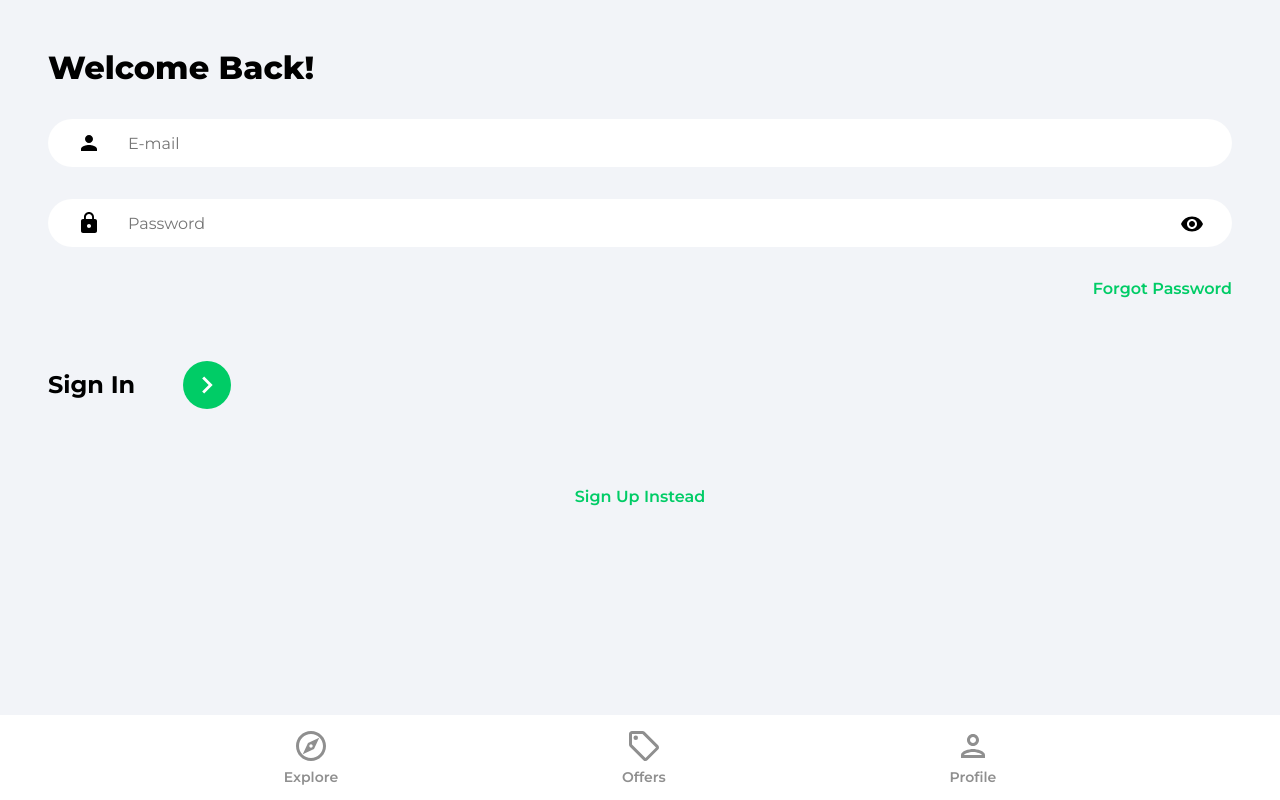
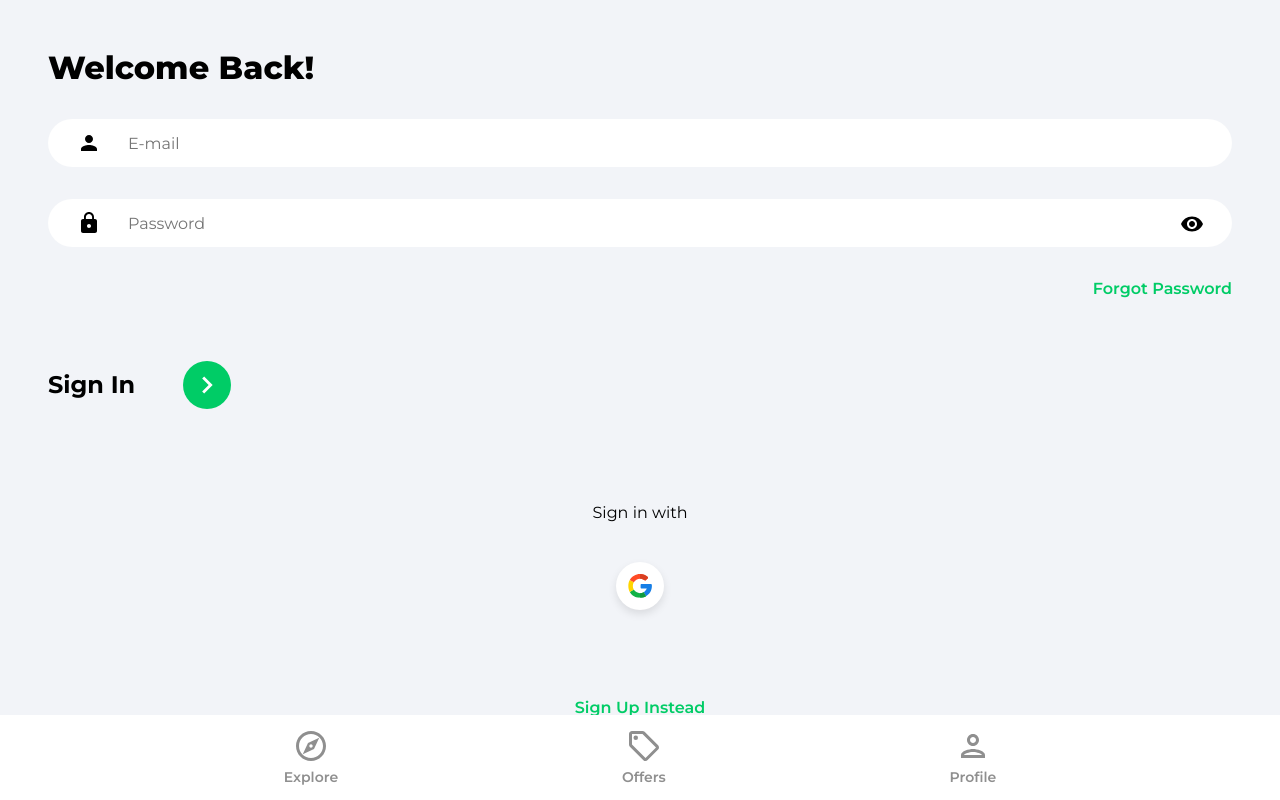
Before and after one commit to jhonadc/ReactHousing, a React (Create React App) app: page /sign-in in a window 1280 px wide. Built offline with nearby package versions, Linux system fonts and the light colour scheme.

Commit message:
Google Auth component created and implemented

```diff
--- /dev/null
+++ b/src/components/OAuth.jsx
@@ -0,0 +1,46 @@
+import { useLocation, useNavigate } from 'react-router-dom';
+import { getAuth, signInWithPopup, GoogleAuthProvider } from 'firebase/auth';
+import { doc, setDoc, getDoc, serverTimestamp } from 'firebase/firestore';
+import { db } from '../firebase.config';
+import { toast } from 'react-toastify';
+import googleIcon from '../assets/svg/googleIcon.svg';
+
+function OAuth() {
+  const navigate = useNavigate();
+  const location = useLocation();
+
+  const onGoogleClick = async () => {
+    try {
+      const auth = getAuth();
+      const provider = new GoogleAuthProvider();
+      const result = await signInWithPopup(auth, provider);
+      const user = result.user;
+
+      //check for user
+      const docRef = doc(db, 'users', user.uid);
+      const docSnap = await getDoc(docRef);
+      //if user doesnt exist, creates one
+      if (!docSnap.exists()) {
+        await setDoc(doc(db, 'users', user.uid), {
+          name: user.displayName,
+          email: user.email,
+          timestamp: serverTimestamp(),
+        });
+      }
+      navigate('/');
+    } catch (error) {
+      toast.error('Could not authorize with Google');
+    }
+  };
+
+  return (
+    <div className='socialLogin'>
+      <p>Sign {location.pathname === '/sign-up' ? 'up' : 'in'} with</p>
+      <button className='socialIconDiv' onClick={onGoogleClick}>
+        <img className='socialIconImg' src={googleIcon} alt='google' />
+      </button>
+    </div>
+  );
+}
+
+export default OAuth;
--- a/src/pages/SignIn.jsx
+++ b/src/pages/SignIn.jsx
@@ -4,6 +4,7 @@
 import { getAuth, signInWithEmailAndPassword } from 'firebase/auth';
 import { ReactComponent as ArrowRightIcon } from '../assets/svg/keyboardArrowRightIcon.svg';
 import visibilityIcon from '../assets/svg/visibilityIcon.svg';
+import OAuth from '../components/OAuth';
 
 function SignIn() {
   const [showPassword, setShowPassword] = useState(false);
@@ -91,7 +92,7 @@
           </div>
         </form>
 
-        {/* Google Oath*/}
+        <OAuth />
 
         <Link to='/sign-up' className='registerLink'>
           Sign Up Instead
--- a/src/pages/SignUp.jsx
+++ b/src/pages/SignUp.jsx
@@ -10,6 +10,7 @@
 import { ReactComponent as ArrowRightIcon } from '../assets/svg/keyboardArrowRightIcon.svg';
 import visibilityIcon from '../assets/svg/visibilityIcon.svg';
 import { toast } from 'react-toastify';
+import OAuth from '../components/OAuth';
 
 function SignUp() {
   const [showPassword, setShowPassword] = useState(false);
@@ -115,7 +116,7 @@
           </div>
         </form>
 
-        {/* Google Oath*/}
+        <OAuth />
 
         <Link to='/sign-in' className='registerLink'>
           Back to Sign In Page
```
